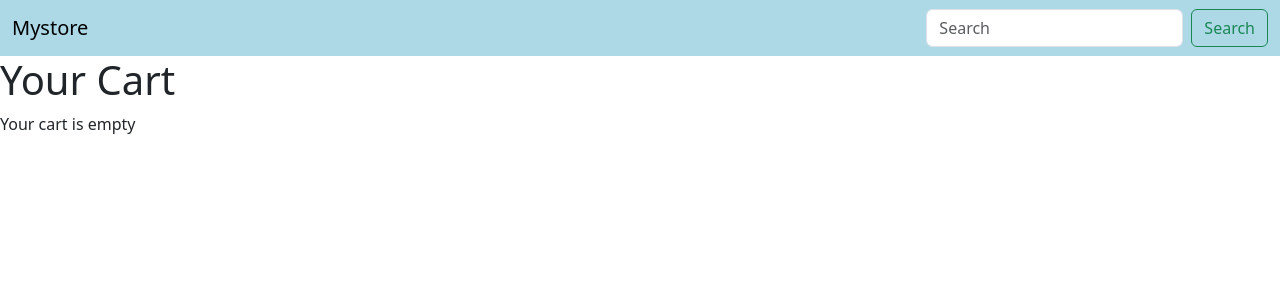
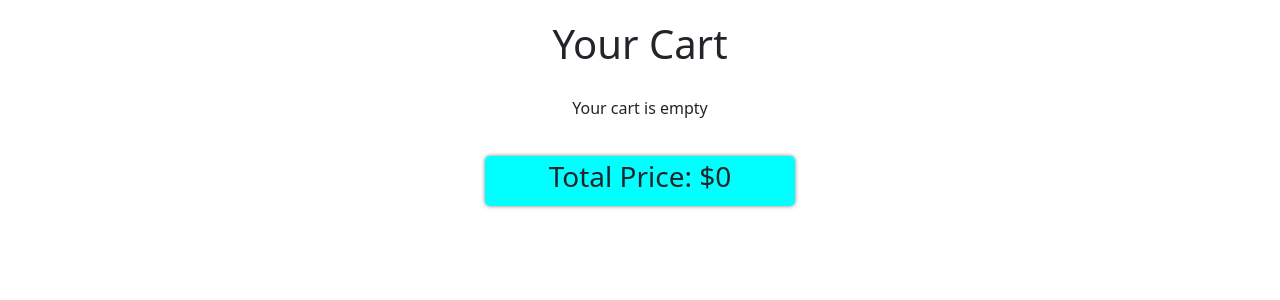
Before and after one commit to lakshmiprasanna-2003/ReactEcommerce, a React (Vite) app: page /ReactEcommerce/cart in a window 1280 px wide. Shown: the top 300 px of the page. Built offline with nearby package versions, Linux system fonts and the light colour scheme.

Commit message:
added categories and search bar

```diff
--- a/src/App.jsx
+++ b/src/App.jsx
@@ -8,7 +8,7 @@ import Cart from './pages/CartPage'
 const App = () => {
   return (
     <div style={{overflow:"hidden"}}>
-      <StoreNavbar />
+
       <Routes>
         <Route path='/ReactEcommerce' element= {< Home />} />
         <Route path='/ReactEcommerce/product/:id' element= {< Product />} />
--- a/src/Comonents/Navbar.jsx
+++ b/src/Comonents/Navbar.jsx
@@ -4,8 +4,9 @@ import Container from 'react-bootstrap/Container';
 import Form from 'react-bootstrap/Form';
 import Nav from 'react-bootstrap/Nav';
 import Navbar from 'react-bootstrap/Navbar';
+import NavDropdown from 'react-bootstrap/NavDropdown';
 
-function StoreNavbar({ onSearch }) {
+function StoreNavbar({ onSearch, onCategorySelect }) {
   const [search, setSearch] = useState('');
 
   const changeHandler = (e) => {
@@ -14,9 +15,11 @@ function StoreNavbar({ onSearch }) {
 
   const handleSearch = (e) => {
     e.preventDefault();
-    if (onSearch) {
-      onSearch(search); // pass the search text to parent
-    }
+    if (onSearch) onSearch(search);
+  };
+
+  const handleCategory = (category) => {
+    if (onCategorySelect) onCategorySelect(category);
   };
 
   return (
@@ -25,10 +28,34 @@ function StoreNavbar({ onSearch }) {
         <Navbar.Brand href="/">Mystore</Navbar.Brand>
         <Navbar.Toggle aria-controls="navbarScroll" />
         <Navbar.Collapse id="navbarScroll">
-          <Nav
-            className="me-auto my-2 my-lg-0"
-            style={{ maxHeight: '100px' }}
-          ></Nav>
+          <Nav className="me-auto my-2 my-lg-0" style={{ maxHeight: '100px' }}>
+            <NavDropdown title="Categories" id="navbarScrollingDropdown">
+              <NavDropdown.Item onClick={() => handleCategory('beauty')}>Beauty</NavDropdown.Item>
+              <NavDropdown.Item onClick={() => handleCategory('fragrances')}>Fragrances</NavDropdown.Item>
+              <NavDropdown.Item onClick={() => handleCategory('tops')}>Tops</NavDropdown.Item>
+              <NavDropdown.Item onClick={() => handleCategory('furniture')}>furniture</NavDropdown.Item>
+              <NavDropdown.Item onClick={() => handleCategory('groceries')}>groceries</NavDropdown.Item>
+              <NavDropdown.Item onClick={() => handleCategory('home-decoration')}>home-decoration</NavDropdown.Item>
+              <NavDropdown.Item onClick={() => handleCategory('kitchen-accessories')}>kitchen-accessories</NavDropdown.Item>
+              <NavDropdown.Item onClick={() => handleCategory('mens-shirts')}>mens-shirts</NavDropdown.Item>
+              <NavDropdown.Item onClick={() => handleCategory('mens-shoes')}>mens-shoes</NavDropdown.Item>
+              <NavDropdown.Item onClick={() => handleCategory('mens-watches')}>mens-watches</NavDropdown.Item>
+              <NavDropdown.Item onClick={() => handleCategory('mobile-accessories')}>mobile-accessories</NavDropdown.Item>
+              <NavDropdown.Item onClick={() => handleCategory('motorcycle')}>motorcycle</NavDropdown.Item>
+              <NavDropdown.Item onClick={() => handleCategory('skin-care')}>skin-care</NavDropdown.Item>
+              <NavDropdown.Item onClick={() => handleCategory('smartphones')}>smartphones</NavDropdown.Item>
+              <NavDropdown.Item onClick={() => handleCategory('sports-accessories')}>sports-accessories</NavDropdown.Item>
+              <NavDropdown.Item onClick={() => handleCategory('sunglasses')}>sunglasses</NavDropdown.Item>
+              <NavDropdown.Item onClick={() => handleCategory('tablets')}>tablets</NavDropdown.Item>
+              <NavDropdown.Item onClick={() => handleCategory('vehicle')}>vehicle</NavDropdown.Item>
+              <NavDropdown.Item onClick={() => handleCategory('womens-watches')}>womens-watches</NavDropdown.Item>
+              <NavDropdown.Item onClick={() => handleCategory('womens-shoes')}>womens-shoes</NavDropdown.Item>
+              <NavDropdown.Item onClick={() => handleCategory('womens-jewellery')}>womens-jewellery</NavDropdown.Item>
+              <NavDropdown.Item onClick={() => handleCategory('womens-dresses')}>womens-dresses</NavDropdown.Item>
+              <NavDropdown.Item onClick={() => handleCategory('womens-bags')}>womens-bags</NavDropdown.Item>
+            </NavDropdown>
+          </Nav>
+
           <Form className="d-flex" onSubmit={handleSearch}>
             <Form.Control
               type="search"
@@ -38,7 +65,7 @@ function StoreNavbar({ onSearch }) {
               value={search}
               onChange={changeHandler}
             />
-            <Button variant="outline-success" type="submit">
+            <Button className='btn' type="submit">
               Search
             </Button>
           </Form>
--- a/src/Comonents/ProductCard.jsx
+++ b/src/Comonents/ProductCard.jsx
@@ -13,8 +13,10 @@ function ProductCard({product}) {
         <Card.Title><b>{product.title}</b></Card.Title>
         <Card.Text><b>Price: ${product.price}</b></Card.Text>
         <Card.Text>Category: {product.category}</Card.Text>
+
       </Card.Body>
     </Card>
+
   );
 }
 
--- a/src/Comonents/carousel.jsx
+++ b/src/Comonents/carousel.jsx
@@ -3,7 +3,7 @@ import Slider from "react-slick";
 import "slick-carousel/slick/slick.css";
 import "slick-carousel/slick/slick-theme.css";
 import slider1 from '../assets/slider1.jpg';
-import slider2 from '../assets/slider1.jpg';
+import slider2 from '../assets/slider2.jpg';
 
 
 
--- a/src/pages/CartPage.css
+++ b/src/pages/CartPage.css
@@ -0,0 +1,47 @@
+.totalPrice{
+    height: 50px;
+    width: 25%;
+    margin: auto;
+    display: flex;
+    justify-content: center;
+    align-items: center;
+    background-color: aqua;
+    border-radius: 5px;
+    font-size: 1.5rem;
+    font-weight: bold;
+    box-shadow: 0px 0px 4px rgba(0,0,0,0.5);
+}
+
+.cartPage {
+    padding: 20px;
+    display: flex;
+    flex-direction: column;
+    align-items: center;
+    gap: 20px;
+}
+
+.cartItem {
+    height: 250px;
+    width: 75%;
+    display: flex;
+    align-items: center;
+    box-shadow: 0px 0px 4px rgba(0,0,0,0.5);
+    column-gap: 15px;
+    padding: 10px;
+    border-radius: 8px;
+    background-color: #fff;
+}
+
+.cartItem img {
+    height: 100%;
+    width: 200px;
+    object-fit: cover;
+    border-radius: 8px;
+}
+
+.productInfo {
+    display: flex;
+    flex-direction: column;
+    justify-content: space-between;
+    height: 100%;
+}
--- a/src/pages/CartPage.jsx
+++ b/src/pages/CartPage.jsx
@@ -1,12 +1,17 @@
 import React, { useEffect, useState } from 'react';
-import './CartPage'
+import './CartPage.css';
 
 const Cart = () => {
   const [cartItems, setCartItems] = useState([]);
+  const [totalPrice, setTotalPrice] = useState(0);
 
   useEffect(() => {
     const cart = JSON.parse(localStorage.getItem("cart")) || [];
     setCartItems(cart);
+
+    // Calculate total price
+    const total = cart.reduce((sum, item) => sum + item.price, 0);
+    setTotalPrice(total);
   }, []);
 
   return (
@@ -15,21 +20,22 @@ const Cart = () => {
       {cartItems.length === 0 ? (
         <p>Your cart is empty</p>
       ) : (
-                cartItems.map((product, index) => (
-
-                    <div key={index} className="cartItem ">
+        cartItems.map((product) => (
+          <div key={product.id || product.title} className="cartItem card d-flex flex-column column-gap-4">
             <div className='d-flex align-items-center me-3'>
-                            <img src={product.thumbnail} />
-                            <div className='productInfo' >
+              <img src={product.thumbnail} alt={product.title} style={{height:'200px'}} />
+              <div className='productInfo'>
                 <h3>{product.title}</h3>
                 <p>{product.description}</p>
                 <p>Price: ${product.price}</p>
               </div>
             </div>
-
           </div>
         ))
       )}
+      <div className="totalPrice">
+        <h3>Total Price: ${totalPrice}</h3>
+      </div>
     </div>
   );
 }
--- a/src/pages/Home.jsx
+++ b/src/pages/Home.jsx
@@ -1,25 +1,42 @@
-import React, { useEffect, useState } from 'react'
-import Category from '../Comonents/Category'
-import Carousel from '../Comonents/Carousel'
-import axios from 'axios'
-import ProductCard from '../Comonents/ProductCard'
+import React, { useEffect, useState } from 'react';
+import Category from '../Comonents/Category';
+import Carousel from '../Comonents/Carousel';
+import ProductCard from '../Comonents/ProductCard';
+import StoreNavbar from '../Comonents/Navbar';
+import axios from 'axios';
 import cat1 from '../assets/cat1.webp';
 
+const Home = () => {
+  const [storeProduct, setStoreProduct] = useState([]);
+  const [filteredProducts, setFilteredProducts] = useState([]);
 
+  useEffect(() => {
+    async function getProducts() {
+      const res = await axios.get('https://dummyjson.com/products?limit=1000');
+      setStoreProduct(res.data.products);
+      setFilteredProducts(res.data.products);
+    }
+    getProducts();
+  }, []);
 
-const Home = () => {
-    const[storeProduct, setStoreProduct]=useState([])
-    useEffect(()=>{
-        async function getProducts(){
-            let k=await axios.get("https://dummyjson.com/products?limit=1000")
-            console.log(k.data.products)
-            setStoreProduct(k.data.products)
+  const handleSearch = (query) => {
+    if (!query) setFilteredProducts(storeProduct);
+    else {
+      const lower = query.toLowerCase();
+      setFilteredProducts(storeProduct.filter(p => p.title.toLowerCase().includes(lower)));
     }
-        getProducts()
-    }, [])
+  };
+
+  const handleCategorySelect = (category) => {
+    setFilteredProducts(storeProduct.filter(p => p.category.toLowerCase() === category.toLowerCase()));
+  };
+
   return (
     <div>
+      <StoreNavbar onSearch={handleSearch} onCategorySelect={handleCategorySelect} />
+
       <Carousel />
+
       <h1 className='m-5'>Categories</h1>
       <div style={{display:'flex', columnGap:'60px', justifyContent:'center', textAlign:'center'}}>
         <Category fileName={cat1} categoryName="beauty" />
@@ -27,16 +44,18 @@ const Home = () => {
         <Category fileName={cat1} categoryName="tops" />
         <Category fileName={cat1} categoryName="Denim" />
         <Category fileName={cat1} categoryName="Skincare" />
+      </div>
 
-        </div>
       <h1 className='m-5'>Products</h1>
       <div className='d-flex justify-content-start column-gap-5 row-gap-4 flex-wrap'>
-            {storeProduct && storeProduct.length>1 && storeProduct.map(products =>{
-                return <ProductCard product={products}/>
-            })}
+        {filteredProducts.length > 0 ? (
+          filteredProducts.map(product => <ProductCard key={product.id} product={product} />)
+        ) : (
+          <p>No products found</p>
+        )}
       </div>
     </div>
-  )
-}
+  );
+};
 
-export default Home
+export default Home;
```
Lines whose indentation alone changed are shown as unchanged.
